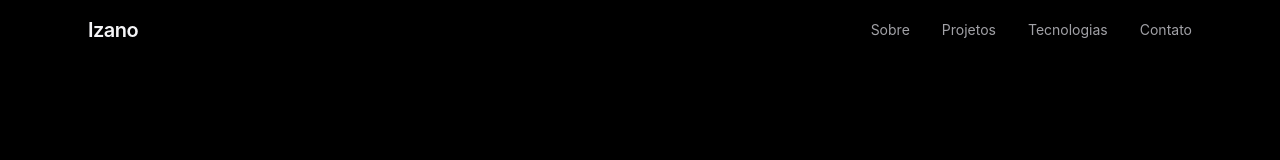
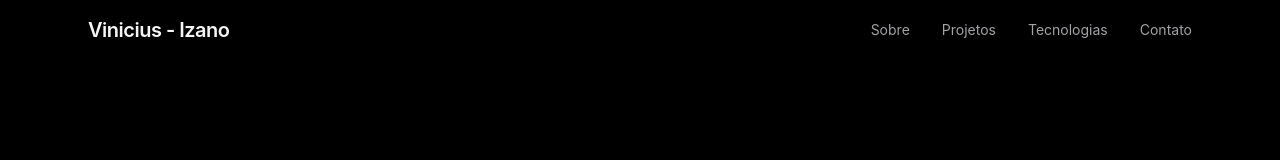
Before and after one commit to izanomikoto/Portf-lio, a Next.js app: page / in a window 1280 px wide. Shown: the top 160 px of the page. Built offline with nearby package versions, Linux system fonts and the light colour scheme.

Commit message:
Update portfolio with name changes

```diff
--- a/src/app/layout.tsx
+++ b/src/app/layout.tsx
@@ -2,7 +2,7 @@ import type { Metadata } from "next";
 import "./globals.css";
 
 export const metadata: Metadata = {
-  title: "Izano | Engenheiro de Sofware & Desenvolvedor",
+  title: "VINICIUS | Engenheiro de Sofware & Desenvolvedor",
   description: "Construindo experiências digitais imersivas. Arquiteto de software especializado em desenvolvimento de jogos, aplicativos macOS nativos e sistemas escaláveis.",
   icons: {
     icon: "/favicon.svg",
--- a/src/app/page.tsx
+++ b/src/app/page.tsx
@@ -111,7 +111,7 @@ export default function Home() {
             className="text-xl font-semibold tracking-tight"
             whileHover={{ scale: 1.02 }}
           >
-            Izano
+            Vinicius - Izano
           </motion.a>
 
           {/* Desktop Nav */}
@@ -396,8 +396,8 @@ export default function Home() {
             <h2 className="text-3xl md:text-4xl font-semibold mb-8">Sobre Mim</h2>
             <p className="text-lg text-apple-text-secondary leading-relaxed mb-6">
               Olá! Me chamo, Vinicius ou Izano no mundo das stacks.
-              Sou engenheiro de software e desenvolvedor com paixão por criar
-              experiências digitais imersivas. Meu trabalho está na interseção entre
+              Sou engenheiro de software e desenvolvedor. Com interesse por criar
+              experiências digitais imersivas. Meu trabalho está entre
               desenvolvimento de jogos, aplicativos nativos e sistemas escaláveis.
             </p>
             <p className="text-lg text-apple-text-secondary leading-relaxed">
```
